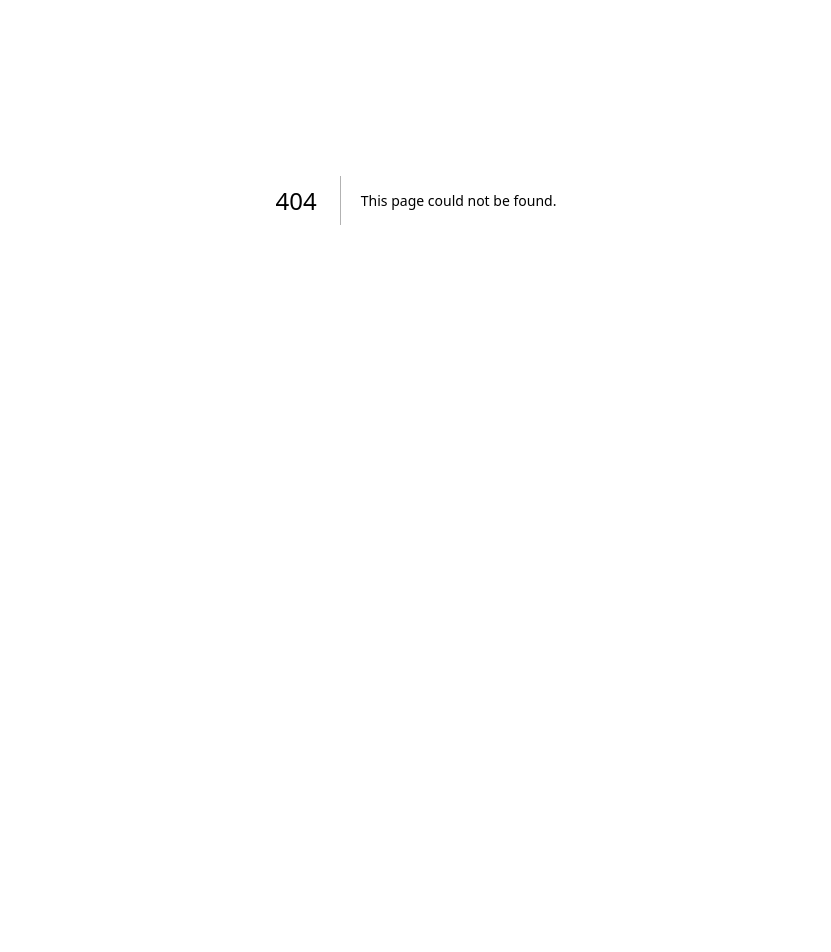
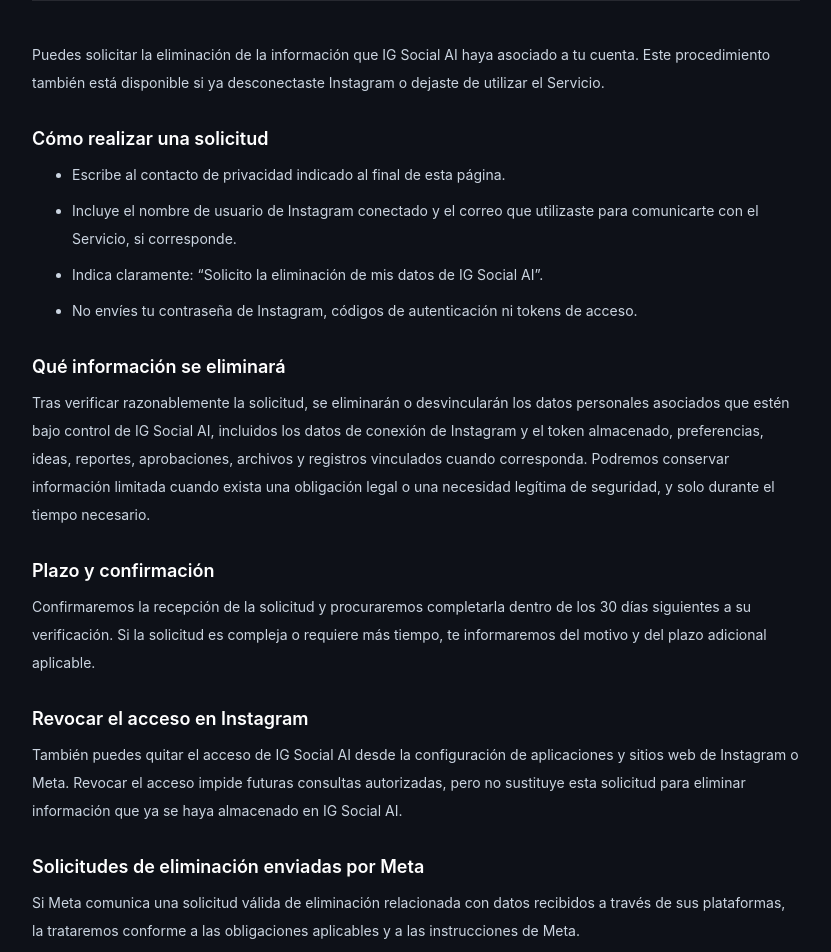
Before and after one commit to nicolaschacal/igsocialai, a Next.js app: page /data-deletion in a window 1280 px wide. Before the commit this address had no page. Shown: the part 200-1152 px from the top of the page, without its empty margins (224-1055 px from the left). Before the commit the page ends 800 px from the top, so only its background shows below. Built offline with nearby package versions, Linux system fonts and the light colour scheme.

Commit message:
Add public privacy, terms, and data deletion pages

```diff
--- /dev/null
+++ b/src/app/data-deletion/page.tsx
@@ -0,0 +1,45 @@
+import type { Metadata } from "next";
+import { LegalPage } from "@/components/legal-page";
+
+export const metadata: Metadata = {
+  title: "Eliminación de datos | IG Social AI",
+  description: "Cómo solicitar la eliminación de datos personales y de Instagram en IG Social AI.",
+};
+
+export default function DataDeletionPage() {
+  return (
+    <LegalPage title="Instrucciones para eliminar tus datos">
+      <p>Puedes solicitar la eliminación de la información que IG Social AI haya asociado a tu cuenta. Este procedimiento también está disponible si ya desconectaste Instagram o dejaste de utilizar el Servicio.</p>
+
+      <section>
+        <h2>Cómo realizar una solicitud</h2>
+        <ol className="list-decimal space-y-2 pl-5">
+          <li>Escribe al contacto de privacidad indicado al final de esta página.</li>
+          <li>Incluye el nombre de usuario de Instagram conectado y el correo que utilizaste para comunicarte con el Servicio, si corresponde.</li>
+          <li>Indica claramente: “Solicito la eliminación de mis datos de IG Social AI”.</li>
+          <li>No envíes tu contraseña de Instagram, códigos de autenticación ni tokens de acceso.</li>
+        </ol>
+      </section>
+
+      <section>
+        <h2>Qué información se eliminará</h2>
+        <p>Tras verificar razonablemente la solicitud, se eliminarán o desvincularán los datos personales asociados que estén bajo control de IG Social AI, incluidos los datos de conexión de Instagram y el token almacenado, preferencias, ideas, reportes, aprobaciones, archivos y registros vinculados cuando corresponda. Podremos conservar información limitada cuando exista una obligación legal o una necesidad legítima de seguridad, y solo durante el tiempo necesario.</p>
+      </section>
+
+      <section>
+        <h2>Plazo y confirmación</h2>
+        <p>Confirmaremos la recepción de la solicitud y procuraremos completarla dentro de los 30 días siguientes a su verificación. Si la solicitud es compleja o requiere más tiempo, te informaremos del motivo y del plazo adicional aplicable.</p>
+      </section>
+
+      <section>
+        <h2>Revocar el acceso en Instagram</h2>
+        <p>También puedes quitar el acceso de IG Social AI desde la configuración de aplicaciones y sitios web de Instagram o Meta. Revocar el acceso impide futuras consultas autorizadas, pero no sustituye esta solicitud para eliminar información que ya se haya almacenado en IG Social AI.</p>
+      </section>
+
+      <section>
+        <h2>Solicitudes de eliminación enviadas por Meta</h2>
+        <p>Si Meta comunica una solicitud válida de eliminación relacionada con datos recibidos a través de sus plataformas, la trataremos conforme a las obligaciones aplicables y a las instrucciones de Meta.</p>
+      </section>
+    </LegalPage>
+  );
+}
```
